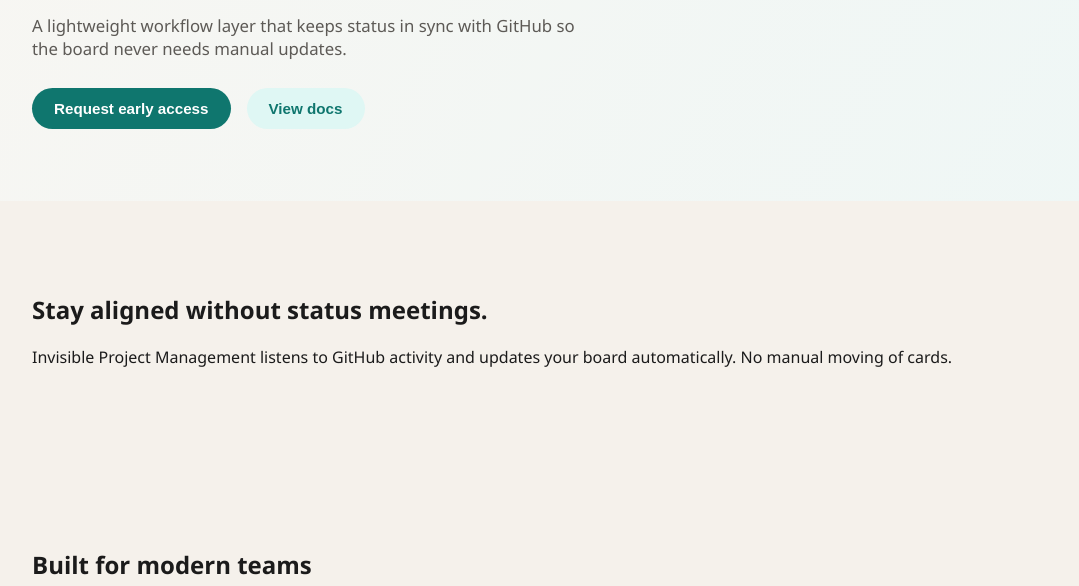
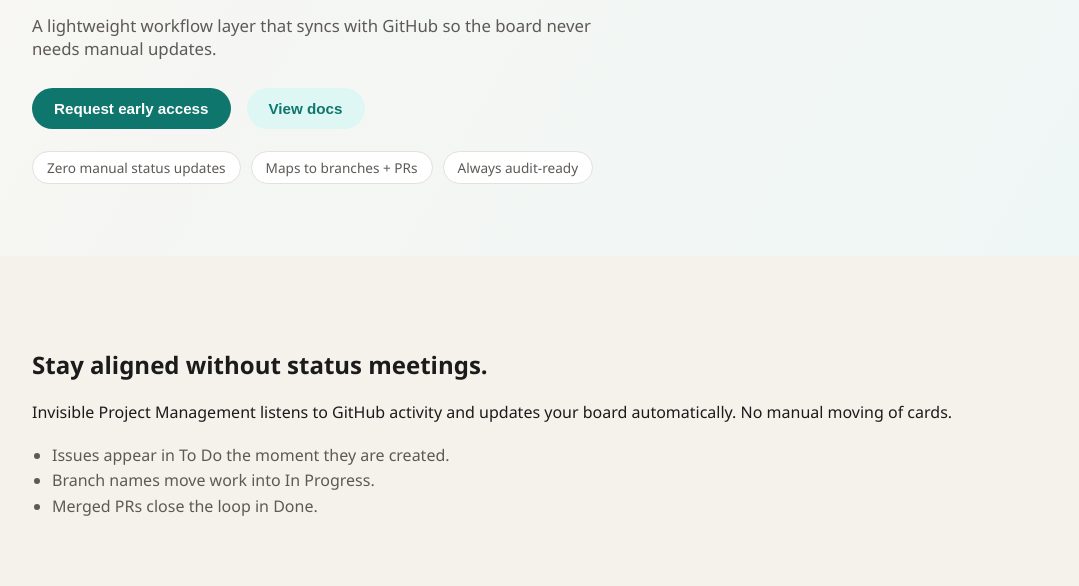
Before and after one commit to mglass02/pm_tool_test, a website: page demo-site/index.html in a window 1280 px wide. Shown: the part 214-800 px from the top of the page, without its empty margins (58-1137 px from the left). Drawn offline with Linux system fonts and the light colour scheme.

Commit message:
Hero and value proposition

```diff
--- a/demo-site/index.html
+++ b/demo-site/index.html
@@ -12,12 +12,17 @@
         <p class="eyebrow">Invisible Project Management</p>
         <h1 class="site-title">Developers develop. Managers manage.</h1>
         <p class="site-subtitle">
-          A lightweight workflow layer that keeps status in sync with GitHub so the
-          board never needs manual updates.
+          A lightweight workflow layer that syncs with GitHub so the board never
+          needs manual updates.
         </p>
         <div class="cta-row">
           <button class="primary">Request early access</button>
           <button class="secondary">View docs</button>
+        </div>
+        <div class="pill-row">
+          <span>Zero manual status updates</span>
+          <span>Maps to branches + PRs</span>
+          <span>Always audit-ready</span>
         </div>
       </div>
     </header>
@@ -30,6 +35,11 @@
             Invisible Project Management listens to GitHub activity and updates your
             board automatically. No manual moving of cards.
           </p>
+          <ul class="value-list">
+            <li>Issues appear in To Do the moment they are created.</li>
+            <li>Branch names move work into In Progress.</li>
+            <li>Merged PRs close the loop in Done.</li>
+          </ul>
         </div>
       </section>
 
--- a/demo-site/styles.css
+++ b/demo-site/styles.css
@@ -60,6 +60,22 @@ body {
   flex-wrap: wrap;
 }
 
+.pill-row {
+  margin-top: 22px;
+  display: flex;
+  flex-wrap: wrap;
+  gap: 10px;
+}
+
+.pill-row span {
+  background: var(--surface);
+  border: 1px solid var(--border);
+  padding: 6px 14px;
+  border-radius: 999px;
+  font-size: 0.85rem;
+  color: var(--muted);
+}
+
 button {
   border: none;
   padding: 12px 22px;
@@ -86,6 +102,13 @@ button {
   grid-template-columns: repeat(auto-fit, minmax(220px, 1fr));
 }
 
+.value-list {
+  margin-top: 20px;
+  padding-left: 20px;
+  color: var(--muted);
+  line-height: 1.6;
+}
+
 .cta-card {
   background: var(--surface);
   border: 1px solid var(--border);
```
